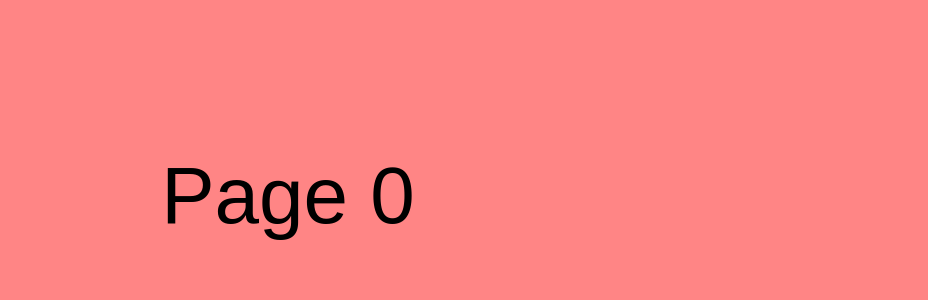
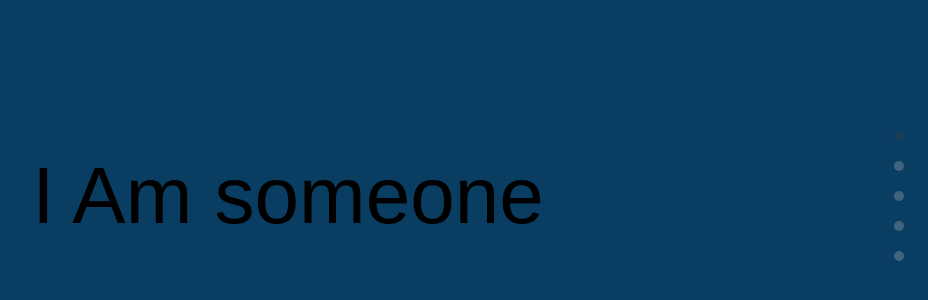
Before and after one commit to luk-rs/ecv, a Next.js app: page / in a window 1280 px wide. Shown: the part 204-504 px from the top of the page, without its empty margins (352-1280 px from the left). Built offline with nearby package versions, Linux system fonts and the light colour scheme.

Commit message:
add visual cues to the right side

```diff
--- /dev/null
+++ b/src/app/api/whoami/route.ts
@@ -0,0 +1,22 @@
+interface ContactInfo {
+  name: string;
+  birthdate: Date;
+  email: string;
+  mobile: string;
+  location: URL;
+  linkedin: URL;
+  title: string;
+}
+
+export async function GET(request: Request): Promise<ContactInfo> {
+  await Promise.resolve();
+  return {
+    name: "Luis Santos",
+    birthdate: new Date("1987-03-03T09:20:00.000Z"),
+    email: "santos8@gmail.com",
+    mobile: "+1 123-456-7890",
+    location: new URL("https://example.com"),
+    linkedin: new URL("https://linkedin.com/in/luis-santos"),
+    title: "Software Engineer",
+  };
+}
--- /dev/null
+++ b/src/app/components/circle-cues.module.css
@@ -0,0 +1,35 @@
+.circleHolder{
+  position :fixed;
+  min-height: 100px;
+  width: 2.5%;
+  right: 1%;
+  top: 50%;
+  transform: translateY(-50%);
+  /* background-color: rgba(170, 170, 170, 0.2); */
+  display: flex;
+  flex-direction: column;
+  align-items: center;
+  justify-content: center;
+}
+
+.circle {
+  --active-cue:rgba(64, 64, 64, 0.5);
+  --inactive-cue:rgba(192, 192, 192, 0.5);
+  opacity: 0.6;
+  width: 10px;
+  height: 10px;
+  margin: 10px 0;
+  border-radius: 50%;
+  background: linear-gradient(var(--inactive-cue), var(--inactive-cue) 33.3%, var(--active-cue) 33.3%, var(--active-cue) 66.6%, var(--inactive-cue) 66.6%, var(--inactive-cue));
+  background-size: 100% 300%;
+  background-position: 100% center;
+  transition: background-position-y 0.5s ease-in-out;
+}
+
+.atTop {
+  background-position-y: top;
+}
+
+.atBottom {
+  background-position-y: bottom;
+}
--- /dev/null
+++ b/src/app/components/circle-cues.tsx
@@ -0,0 +1,63 @@
+import React, { useEffect, useState } from "react";
+import styles from "./circle-cues.module.css";
+
+interface CircleCuesProps {
+  active: number;
+  amount: number;
+}
+
+export default function CircleCues(props: CircleCuesProps) {
+  console.log("props amount " + props.amount);
+  const renderedCircles: React.ReactNode[] = Array(props.amount)
+    .fill(0)
+    .map((_, idx) => {
+      const circleKey = `circle-cue-${idx}`;
+      const className = `${styles.circle}`;
+      console.log(className);
+      return <div className={className} key={circleKey} />;
+    });
+
+  console.log("circles " + renderedCircles.length + " amoount " + props.amount);
+  const [circles, setCircles] = useState(renderedCircles);
+
+  useEffect(() => {
+    let updatedCircles = circles.map((circle, idx) => {
+      const updatedClass =
+        idx == props.active
+          ? `${styles.circle}`
+          : idx < props.active
+          ? `${styles.circle} ${styles.atTop}`
+          : `${styles.circle} ${styles.atBottom}`;
+
+      return React.cloneElement(circle as React.ReactElement, {
+        className: updatedClass,
+      });
+    });
+
+    setCircles(updatedCircles);
+  }, [props.active]);
+
+  return (
+    <div className={styles.circleHolder}>
+      {circles}
+      {/* <div className={styles.circle}></div>
+      <div className={styles.circle}></div>
+      <div className={styles.circle}></div>
+      <div className={styles.circle}></div>
+      <div className={`${styles.circle} ${styles.active}`}></div> */}
+    </div>
+  );
+}
+
+// // Set up the interval timer
+// const intervalId = setInterval(() => {
+//   const direction = idx % 2 == 0;
+//   if (direction) {
+//     setActive(`${styles.circle}`);
+//   } else {
+//     setActive(`${styles.circle} ${styles.active}`);
+//   }
+//   setIdx(idx + 1);
+// }, 1000);
+// // Clean up the timer when the component unmounts or the dependency array changes
+// return () => clearInterval(intervalId);
--- a/src/app/components/section.module.css
+++ b/src/app/components/section.module.css
@@ -8,23 +8,23 @@
 }
 
 .section0 {
-  background-color: #ff8585;
+  background-color: #0A3D62;
 }
 
 .section1 {
-  background-color: #ffae73;
+  background-color: #2C3E50;
 }
 
 .section2 {
-  background-color: #fbb6ce;
+  background-color: #2E4053;
 }
 
 .section3 {
-  background-color: #c3bef0;
+  background-color: #34495E;
 }
 
 .section4 {
-  background-color: #73b0ff;
+  background-color: #1B4F72;
 }
 
 .active {
--- a/src/app/components/section.tsx
+++ b/src/app/components/section.tsx
@@ -1,9 +1,10 @@
 import styles from "./section.module.css";
-import React, { Component, useEffect, useRef } from "react";
+import React, { useEffect, useRef } from "react";
 
 export interface SectionProps {
   idx: number;
   active: number;
+  children?: React.ReactNode;
 }
 
 export default function Section(props: SectionProps) {
@@ -24,7 +25,7 @@ export default function Section(props: SectionProps) {
 
   return (
     <div ref={refElem} className={className}>
-      Page {props.idx}
+      {props.children}
     </div>
   );
 }
--- /dev/null
+++ b/src/app/components/sections/whoami.tsx
@@ -0,0 +1,9 @@
+import * as whoami from "../../api/whoami/route";
+
+whoami.GET(new Request("http://site.com")).then((contactInfo) => {
+  console.log(contactInfo.birthdate);
+});
+
+export default function WhoAmI() {
+  return <div>I Am someone</div>;
+}
--- a/src/app/layout.tsx
+++ b/src/app/layout.tsx
@@ -1,18 +1,18 @@
-import './globals.css'
+import "./globals.css";
 
 export const metadata = {
-  title: 'Create Next App',
-  description: 'Generated by create next app',
-}
+  title: "eCV",
+  description: "An electronic CV",
+};
 
 export default function RootLayout({
   children,
 }: {
-  children: React.ReactNode
+  children: React.ReactNode;
 }) {
   return (
     <html lang="en">
       <body>{children}</body>
     </html>
-  )
+  );
 }
--- a/src/app/page.tsx
+++ b/src/app/page.tsx
@@ -4,21 +4,33 @@
 // import { Inter } from 'next/font/google'
 import styles from "./page.module.css";
 import Section from "./components/section";
-import { useEffect, useRef, useState } from "react";
+import { useEffect, useState } from "react";
 import { fromEvent, interval } from "rxjs";
 import { throttle } from "rxjs/operators";
+import WhoAmI from "./components/sections/whoami";
+import CircleCues from "./components/circle-cues";
 
 // const inter = Inter({ subsets: ['latin'] })
 
-const sections: number[] = [0, 1, 2, 3, 4];
+const sections: React.ReactNode[] = [
+  <WhoAmI key="WhoAmI" />,
+  <div key="key1">Page 1</div>,
+  <div key="key2">Page 2</div>,
+  <div key="key3">Page 3</div>,
+  <div key="key4">Page 4</div>,
+];
 
 export default function Home() {
   const [activePage, setActivePage] = useState(0);
 
-  const renderedSections = sections.map((section) => (
-    <Section idx={section} active={activePage} key={`section-${section}`} />
-  ));
-  console.log("initLen " + renderedSections.length);
+  const renderedSections = sections.map((section, idx) => {
+    const sectionKey = `section-${idx}`;
+    return (
+      <Section idx={idx} active={activePage} key={sectionKey}>
+        {section}
+      </Section>
+    );
+  });
 
   useEffect(() => {
     function nextPageBounded(direction: number) {
@@ -36,6 +48,7 @@ export default function Home() {
         event.preventDefault();
 
         const direction = event.deltaY > 0 ? 1 : -1;
+        console.log("DELTA " + direction);
         const nextPage = nextPageBounded(direction);
 
         if (nextPage === activePage) return;
@@ -48,5 +61,12 @@ export default function Home() {
     };
   }, [activePage]);
 
-  return <main className={styles.main}>{renderedSections}</main>;
+  console.log("sections " + renderedSections.length);
+
+  return (
+    <main className={styles.main}>
+      {renderedSections}
+      <CircleCues active={activePage} amount={renderedSections.length} />
+    </main>
+  );
 }
```
Also changed, not shown: package.json (line endings or trailing spaces), src/app/components/sections/whoami.module.css (added).
